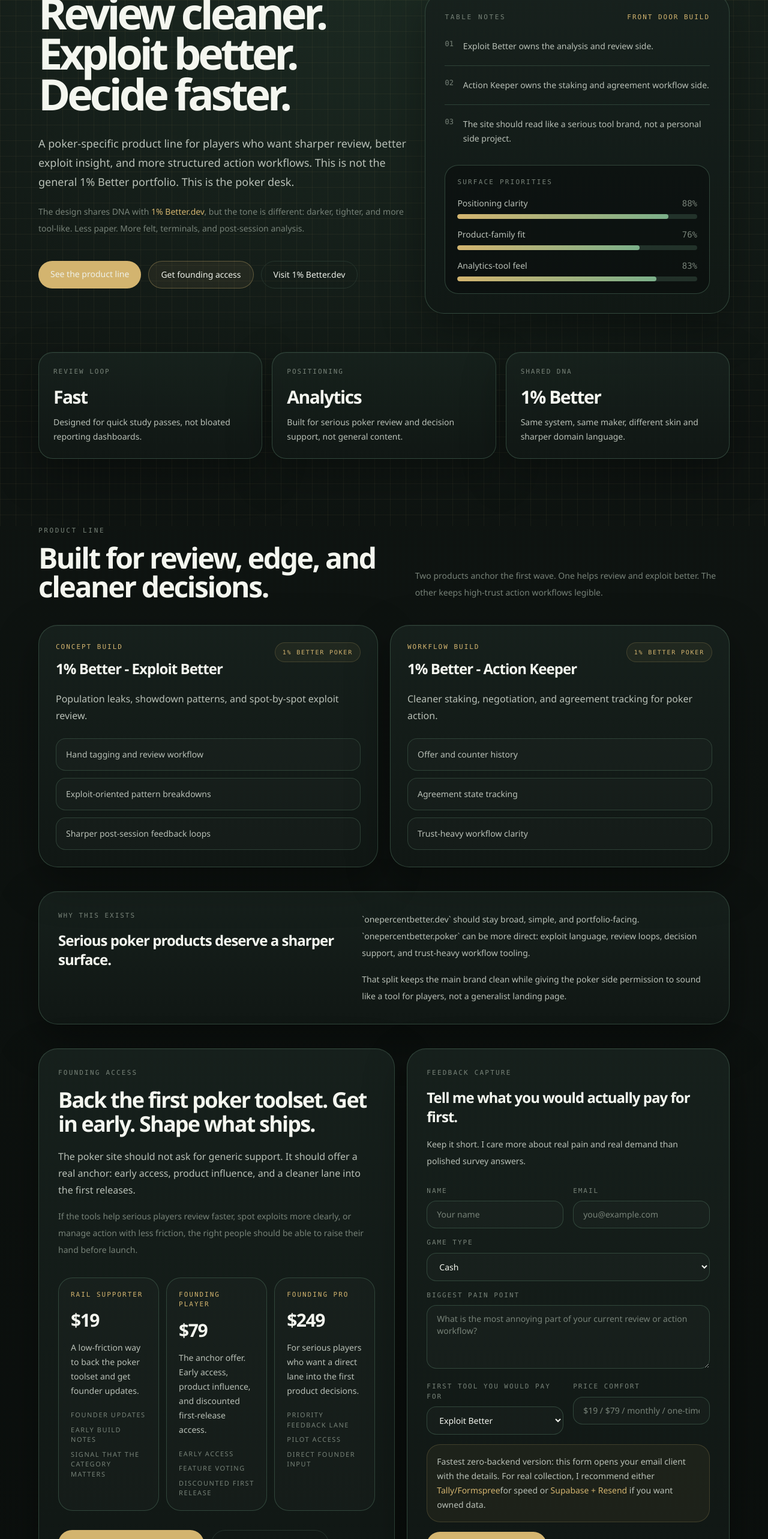
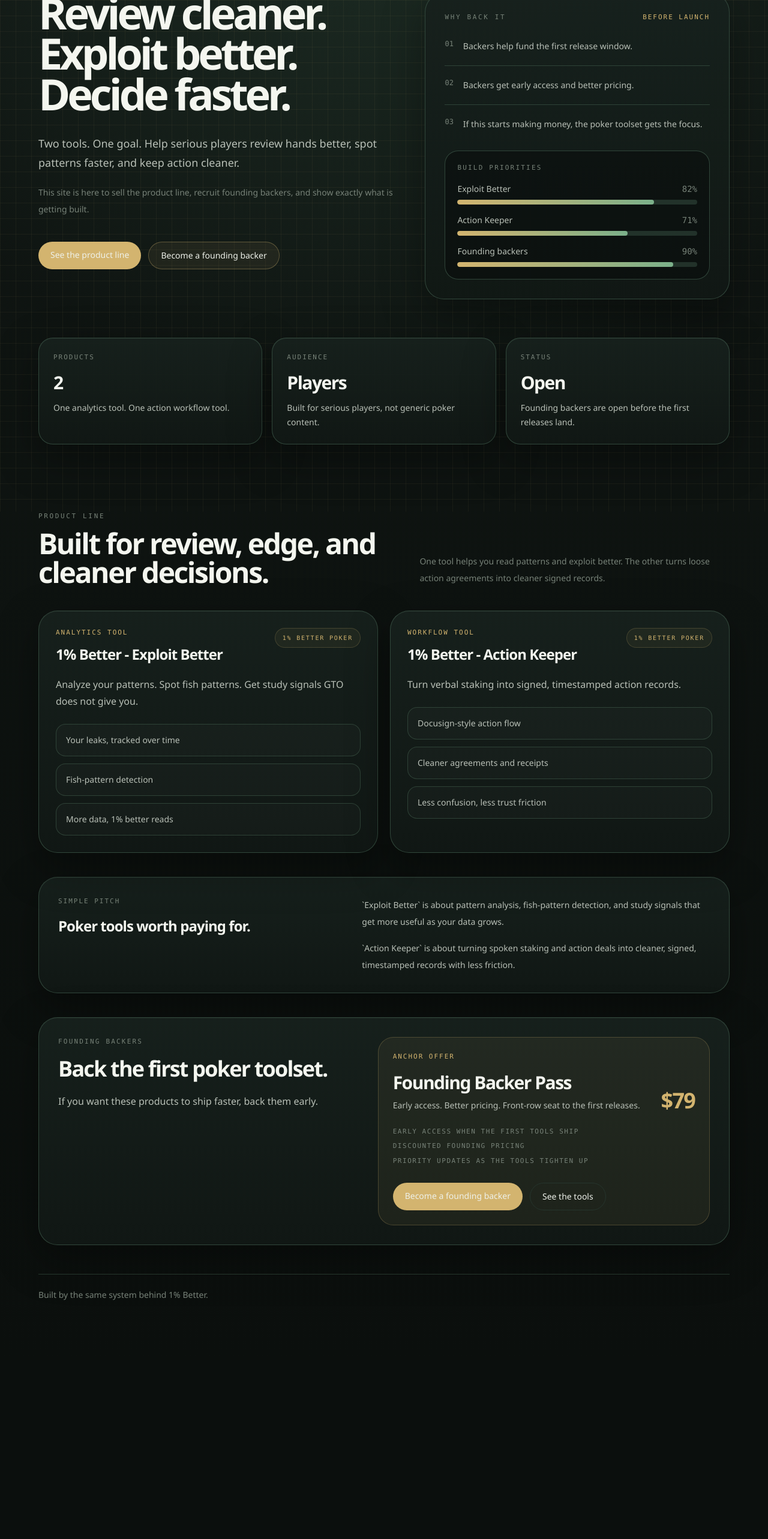
Before and after one commit to sukminc/one-percent-better-poker-site, a Next.js app in the folder frontend/: page / in a window 1280 px wide. Shown: the part 234-2800 px from the top of the page at 60% size. After the commit the page ends 2499 px from the top, so only its background shows below. Built offline with nearby package versions, Linux system fonts and the light colour scheme.

Commit message:
feat: simplify poker site positioning and backer pitch

```diff
--- a/frontend/app/page.tsx
+++ b/frontend/app/page.tsx
@@ -3,63 +3,48 @@
 const productCards = [
   {
     name: "1% Better - Exploit Better",
-    status: "Concept build",
-    hook: "Population leaks, showdown patterns, and spot-by-spot exploit review.",
+    status: "Analytics tool",
+    hook: "Analyze your patterns. Spot fish patterns. Get study signals GTO does not give you.",
     notes: [
-      "Hand tagging and review workflow",
-      "Exploit-oriented pattern breakdowns",
-      "Sharper post-session feedback loops",
+      "Your leaks, tracked over time",
+      "Fish-pattern detection",
+      "More data, 1% better reads",
     ],
   },
   {
     name: "1% Better - Action Keeper",
-    status: "Workflow build",
-    hook: "Cleaner staking, negotiation, and agreement tracking for poker action.",
+    status: "Workflow tool",
+    hook: "Turn verbal staking into signed, timestamped action records.",
     notes: [
-      "Offer and counter history",
-      "Agreement state tracking",
-      "Trust-heavy workflow clarity",
+      "Docusign-style action flow",
+      "Cleaner agreements and receipts",
+      "Less confusion, less trust friction",
     ],
   },
 ];
 
 const signals = [
   {
-    label: "Review loop",
-    value: "Fast",
-    body: "Designed for quick study passes, not bloated reporting dashboards.",
+    label: "Products",
+    value: "2",
+    body: "One analytics tool. One action workflow tool.",
   },
   {
-    label: "Positioning",
-    value: "Analytics",
-    body: "Built for serious poker review and decision support, not general content.",
+    label: "Audience",
+    value: "Players",
+    body: "Built for serious players, not generic poker content.",
   },
   {
-    label: "Shared DNA",
-    value: "1% Better",
-    body: "Same system, same maker, different skin and sharper domain language.",
+    label: "Status",
+    value: "Open",
+    body: "Founding backers are open before the first releases land.",
   },
 ];
 
-const foundingTiers = [
-  {
-    label: "Rail Supporter",
-    amount: "$19",
-    desc: "A low-friction way to back the poker toolset and get founder updates.",
-    perks: ["Founder updates", "Early build notes", "Signal that the category matters"],
-  },
-  {
-    label: "Founding Player",
-    amount: "$79",
-    desc: "The anchor offer. Early access, product influence, and discounted first-release access.",
-    perks: ["Early access", "Feature voting", "Discounted first release"],
-  },
-  {
-    label: "Founding Pro",
-    amount: "$249",
-    desc: "For serious players who want a direct lane into the first product decisions.",
-    perks: ["Priority feedback lane", "Pilot access", "Direct founder input"],
-  },
+const backingBenefits = [
+  "Early access when the first tools ship",
+  "Discounted founding pricing",
+  "Priority updates as the tools tighten up",
 ];
 
 export default function Home() {
@@ -70,7 +55,7 @@
           <div className="flex flex-col gap-5 border-b border-[rgba(57,82,68,0.6)] pb-8 sm:flex-row sm:items-center sm:justify-between">
             <div>
               <p className="text-[11px] font-mono uppercase tracking-[0.24em] text-[var(--color-muted)]">
-                Same system. Different table.
+                Poker analytics and workflow tools
               </p>
               <h1 className="mt-3 text-3xl font-semibold tracking-[-0.05em] sm:text-5xl">
                 OnePercentBetter.poker
@@ -78,7 +63,7 @@
             </div>
             <div className="chip-outline inline-flex w-fit items-center gap-3 rounded-full px-4 py-2 text-[11px] font-mono uppercase tracking-[0.2em] text-[var(--color-accent)]">
               <span className="h-2 w-2 rounded-full bg-[var(--color-accent)]" />
-              Poker analytics and decision tools
+              Founding backers open
             </div>
           </div>
 
@@ -93,15 +78,13 @@
               </p>
 
               <p className="mt-8 max-w-2xl text-lg leading-8 text-[var(--color-secondary)]">
-                A poker-specific product line for players who want sharper review,
-                better exploit insight, and more structured action workflows.
-                This is not the general 1% Better portfolio. This is the poker desk.
+                Two tools. One goal. Help serious players review hands better,
+                spot patterns faster, and keep action cleaner.
               </p>
 
               <p className="mt-5 max-w-2xl text-sm leading-7 text-[var(--color-muted)]">
-                The design shares DNA with <span className="text-[var(--color-accent)]">1% Better.dev</span>,
-                but the tone is different: darker, tighter, and more tool-like.
-                Less paper. More felt, terminals, and post-session analysis.
+                This site is here to sell the product line, recruit founding backers,
+                and show exactly what is getting built.
               </p>
 
               <div className="mt-10 flex flex-wrap gap-3 text-sm">
@@ -115,15 +98,7 @@
                   href="#funding"
                   className="rounded-full border border-[rgba(211,180,111,0.35)] bg-[rgba(211,180,111,0.08)] px-5 py-3 text-[var(--color-accent)] transition-colors hover:bg-[rgba(211,180,111,0.12)]"
                 >
-                  Get founding access
-                </a>
-                <a
-                  href="https://onepercentbetter.dev"
-                  target="_blank"
-                  rel="noopener noreferrer"
-                  className="rounded-full border border-[var(--color-border)] px-5 py-3 text-[var(--color-secondary)] transition-colors hover:border-[var(--color-border-hover)] hover:text-[#f4f6ef]"
-                >
-                  Visit 1% Better.dev
+                  Become a founding backer
                 </a>
               </div>
             </div>
@@ -131,18 +106,18 @@
             <div className="felt-panel rounded-[2rem] p-6 sm:p-8">
               <div className="flex items-center justify-between gap-3">
                 <p className="text-[11px] font-mono uppercase tracking-[0.24em] text-[var(--color-muted)]">
-                  Table notes
+                  Why back it
                 </p>
                 <p className="text-[11px] font-mono uppercase tracking-[0.18em] text-[var(--color-accent)]">
-                  Front door build
+                  Before launch
                 </p>
               </div>
 
               <div className="mt-7 space-y-5">
                 {[
-                  "Exploit Better owns the analysis and review side.",
-                  "Action Keeper owns the staking and agreement workflow side.",
-                  "The site should read like a serious tool brand, not a personal side project.",
+                  "Backers help fund the first release window.",
+                  "Backers get early access and better pricing.",
+                  "If this starts making money, the poker toolset gets the focus.",
                 ].map((item, index) => (
                   <div key={item} className="flex gap-4 border-t border-[rgba(57,82,68,0.7)] pt-5 first:border-t-0 first:pt-0">
                     <span className="text-xs font-mono text-[var(--color-muted)]">0{index + 1}</span>
@@ -153,13 +128,13 @@
 
               <div className="mt-8 rounded-[1.4rem] border border-[rgba(57,82,68,0.8)] bg-[rgba(8,11,10,0.45)] p-5">
                 <p className="text-[11px] font-mono uppercase tracking-[0.2em] text-[var(--color-muted)]">
-                  Surface priorities
+                  Build priorities
                 </p>
                 <div className="mt-4 space-y-4">
                   {[
-                    ["Positioning clarity", 88],
-                    ["Product-family fit", 76],
-                    ["Analytics-tool feel", 83],
+                    ["Exploit Better", 82],
+                    ["Action Keeper", 71],
+                    ["Founding backers", 90],
                   ].map(([label, width]) => (
                     <div key={label as string}>
                       <div className="flex items-center justify-between text-sm text-[var(--color-secondary)]">
@@ -206,8 +181,7 @@
               </h2>
             </div>
             <p className="max-w-xl text-sm leading-7 text-[var(--color-muted)]">
-              Two products anchor the first wave. One helps review and exploit better.
-              The other keeps high-trust action workflows legible.
+              One tool helps you read patterns and exploit better. The other turns loose action agreements into cleaner signed records.
             </p>
           </div>
 
@@ -247,200 +221,87 @@
             <div className="grid gap-8 lg:grid-cols-[0.9fr_1.1fr]">
               <div>
                 <p className="text-[11px] font-mono uppercase tracking-[0.18em] text-[var(--color-muted)]">
-                  Why this exists
+                  Simple pitch
                 </p>
                 <h3 className="mt-4 text-2xl font-semibold tracking-[-0.04em] text-[#f4f6ef]">
-                  Serious poker products deserve a sharper surface.
+                  Poker tools worth paying for.
                 </h3>
               </div>
               <div className="space-y-4 text-sm leading-7 text-[var(--color-secondary)]">
                 <p>
-                  `onepercentbetter.dev` should stay broad, simple, and portfolio-facing.
-                  `onepercentbetter.poker` can be more direct: exploit language, review
-                  loops, decision support, and trust-heavy workflow tooling.
+                  `Exploit Better` is about pattern analysis, fish-pattern detection,
+                  and study signals that get more useful as your data grows.
                 </p>
                 <p>
-                  That split keeps the main brand clean while giving the poker side
-                  permission to sound like a tool for players, not a generalist landing page.
+                  `Action Keeper` is about turning spoken staking and action deals
+                  into cleaner, signed, timestamped records with less friction.
                 </p>
               </div>
             </div>
           </div>
 
-          <div id="funding" className="mt-10 grid gap-5 lg:grid-cols-[1.05fr_0.95fr]">
-            <div className="felt-panel rounded-[2rem] p-7 sm:p-8">
+          <div id="funding" className="mt-10 felt-panel rounded-[2rem] p-7 sm:p-8">
+            <div className="grid gap-8 lg:grid-cols-[0.95fr_1.05fr]">
+              <div>
                 <p className="text-[11px] font-mono uppercase tracking-[0.2em] text-[var(--color-muted)]">
-                Founding access
+                  Founding backers
                 </p>
                 <h3 className="mt-4 text-3xl font-semibold tracking-[-0.05em] text-[#f4f6ef] sm:text-4xl">
-                Back the first poker toolset. Get in early. Shape what ships.
+                  Back the first poker toolset.
                 </h3>
-              <p className="mt-5 max-w-2xl text-base leading-7 text-[var(--color-secondary)]">
-                The poker site should not ask for generic support. It should offer
-                a real anchor: early access, product influence, and a cleaner lane
-                into the first releases.
+                <p className="mt-5 text-base leading-7 text-[var(--color-secondary)]">
+                  If you want these products to ship faster, back them early.
                 </p>
-              <p className="mt-4 text-sm leading-7 text-[var(--color-muted)]">
-                If the tools help serious players review faster, spot exploits more
-                clearly, or manage action with less friction, the right people should
-                be able to raise their hand before launch.
+              </div>
+
+              <div>
+                <div className="rounded-[1.6rem] border border-[rgba(211,180,111,0.24)] bg-[rgba(211,180,111,0.07)] p-6">
+                  <p className="text-[11px] font-mono uppercase tracking-[0.18em] text-[var(--color-accent)]">
+                    Anchor offer
                   </p>
+                  <div className="mt-4 flex flex-col gap-3 sm:flex-row sm:items-end sm:justify-between">
+                    <div>
+                      <p className="text-3xl font-semibold tracking-[-0.05em] text-[#f4f6ef]">
+                        Founding Backer Pass
+                      </p>
+                      <p className="mt-2 text-sm leading-6 text-[var(--color-secondary)]">
+                        Early access. Better pricing. Front-row seat to the first releases.
+                      </p>
+                    </div>
+                    <p className="text-4xl font-semibold tracking-[-0.05em] text-[var(--color-accent)]">
+                      $79
+                    </p>
+                  </div>
 
-              <div className="mt-8 grid gap-3 sm:grid-cols-3">
-                {foundingTiers.map((tier) => (
-                  <div key={tier.label} className="rounded-[1.5rem] border border-[rgba(57,82,68,0.8)] bg-[rgba(255,255,255,0.02)] p-5">
-                    <p className="text-[11px] font-mono uppercase tracking-[0.18em] text-[var(--color-accent)]">
-                      {tier.label}
-                    </p>
-                    <p className="mt-4 text-3xl font-semibold tracking-[-0.05em] text-[#f4f6ef]">
-                      {tier.amount}
-                    </p>
-                    <p className="mt-4 text-sm leading-6 text-[var(--color-secondary)]">
-                      {tier.desc}
-                    </p>
-                    <div className="mt-5 space-y-2">
-                      {tier.perks.map((perk) => (
-                        <p key={perk} className="text-[11px] uppercase tracking-[0.14em] text-[var(--color-muted)]">
-                          {perk}
+                  <div className="mt-6 grid gap-2">
+                    {backingBenefits.map((benefit) => (
+                      <p key={benefit} className="text-[11px] font-mono uppercase tracking-[0.14em] text-[var(--color-muted)]">
+                        {benefit}
                       </p>
                     ))}
                   </div>
-                  </div>
-                ))}
-              </div>
 
-              <div className="mt-8 flex flex-wrap gap-3">
-                <Link
-                  href="#feedback"
+                  <div className="mt-7 flex flex-wrap gap-3">
+                    <a
+                      href="mailto:chris.yoon@outlook.com?subject=Founding%20Backer%20Pass%20for%20OnePercentBetter.poker&body=Name%3A%0AEmail%3A%0AI%20want%20to%20back%20the%20first%20poker%20toolset.%0A"
                       className="rounded-full bg-[var(--color-accent)] px-5 py-3 text-sm font-medium text-[#0b0f0d] transition-transform hover:-translate-y-0.5"
                     >
-                  Tell me your biggest pain point
-                </Link>
-                <a
-                  href="mailto:chris.yoon@outlook.com?subject=Founding%20Access%20for%20OnePercentBetter.poker&body=Name%3A%0AEmail%3A%0AGame%20type%3A%0ABiggest%20pain%20point%3A%0AWhich%20tool%20would%20you%20pay%20for%20first%3F%0ABudget%20or%20price%20range%3A%0A"
+                      Become a founding backer
+                    </a>
+                    <Link
+                      href="#products"
                       className="rounded-full border border-[var(--color-border)] px-5 py-3 text-sm text-[var(--color-secondary)] transition-colors hover:border-[var(--color-border-hover)] hover:text-[#f4f6ef]"
                     >
-                  Email founding interest
-                </a>
+                      See the tools
+                    </Link>
                   </div>
                 </div>
-
-            <div id="feedback" className="felt-panel rounded-[2rem] p-7 sm:p-8">
-              <p className="text-[11px] font-mono uppercase tracking-[0.2em] text-[var(--color-muted)]">
-                Feedback capture
-              </p>
-              <h3 className="mt-4 text-2xl font-semibold tracking-[-0.04em] text-[#f4f6ef]">
-                Tell me what you would actually pay for first.
-              </h3>
-              <p className="mt-4 text-sm leading-7 text-[var(--color-secondary)]">
-                Keep it short. I care more about real pain and real demand than polished survey answers.
-              </p>
-
-              <form
-                action="mailto:chris.yoon@outlook.com"
-                method="post"
-                encType="text/plain"
-                className="mt-7 space-y-4"
-              >
-                <div className="grid gap-4 sm:grid-cols-2">
-                  <label className="block">
-                    <span className="mb-2 block text-[11px] font-mono uppercase tracking-[0.18em] text-[var(--color-muted)]">
-                      Name
-                    </span>
-                    <input
-                      name="name"
-                      type="text"
-                      placeholder="Your name"
-                      className="w-full rounded-2xl border border-[rgba(57,82,68,0.8)] bg-[rgba(255,255,255,0.02)] px-4 py-3 text-sm text-[#f4f6ef] outline-none transition-colors placeholder:text-[var(--color-muted)] focus:border-[var(--color-accent)]"
-                    />
-                  </label>
-                  <label className="block">
-                    <span className="mb-2 block text-[11px] font-mono uppercase tracking-[0.18em] text-[var(--color-muted)]">
-                      Email
-                    </span>
-                    <input
-                      name="email"
-                      type="email"
-                      placeholder="you@example.com"
-                      className="w-full rounded-2xl border border-[rgba(57,82,68,0.8)] bg-[rgba(255,255,255,0.02)] px-4 py-3 text-sm text-[#f4f6ef] outline-none transition-colors placeholder:text-[var(--color-muted)] focus:border-[var(--color-accent)]"
-                    />
-                  </label>
               </div>
-
-                <label className="block">
-                  <span className="mb-2 block text-[11px] font-mono uppercase tracking-[0.18em] text-[var(--color-muted)]">
-                    Game type
-                  </span>
-                  <select
-                    name="game_type"
-                    className="w-full rounded-2xl border border-[rgba(57,82,68,0.8)] bg-[rgba(255,255,255,0.02)] px-4 py-3 text-sm text-[#f4f6ef] outline-none transition-colors focus:border-[var(--color-accent)]"
-                  >
-                    <option className="bg-[#101613]">Cash</option>
-                    <option className="bg-[#101613]">MTT</option>
-                    <option className="bg-[#101613]">Study / Solver-heavy</option>
-                    <option className="bg-[#101613]">Staking / Backing</option>
-                    <option className="bg-[#101613]">Mixed</option>
-                  </select>
-                </label>
-
-                <label className="block">
-                  <span className="mb-2 block text-[11px] font-mono uppercase tracking-[0.18em] text-[var(--color-muted)]">
-                    Biggest pain point
-                  </span>
-                  <textarea
-                    name="pain_point"
-                    rows={4}
-                    placeholder="What is the most annoying part of your current review or action workflow?"
-                    className="w-full rounded-2xl border border-[rgba(57,82,68,0.8)] bg-[rgba(255,255,255,0.02)] px-4 py-3 text-sm text-[#f4f6ef] outline-none transition-colors placeholder:text-[var(--color-muted)] focus:border-[var(--color-accent)]"
-                  />
-                </label>
-
-                <div className="grid gap-4 sm:grid-cols-2">
-                  <label className="block">
-                    <span className="mb-2 block text-[11px] font-mono uppercase tracking-[0.18em] text-[var(--color-muted)]">
-                      First tool you would pay for
-                    </span>
-                    <select
-                      name="tool_interest"
-                      className="w-full rounded-2xl border border-[rgba(57,82,68,0.8)] bg-[rgba(255,255,255,0.02)] px-4 py-3 text-sm text-[#f4f6ef] outline-none transition-colors focus:border-[var(--color-accent)]"
-                    >
-                      <option className="bg-[#101613]">Exploit Better</option>
-                      <option className="bg-[#101613]">Action Keeper</option>
-                      <option className="bg-[#101613]">Both</option>
-                      <option className="bg-[#101613]">Not sure yet</option>
-                    </select>
-                  </label>
-                  <label className="block">
-                    <span className="mb-2 block text-[11px] font-mono uppercase tracking-[0.18em] text-[var(--color-muted)]">
-                      Price comfort
-                    </span>
-                    <input
-                      name="price_range"
-                      type="text"
-                      placeholder="$19 / $79 / monthly / one-time"
-                      className="w-full rounded-2xl border border-[rgba(57,82,68,0.8)] bg-[rgba(255,255,255,0.02)] px-4 py-3 text-sm text-[#f4f6ef] outline-none transition-colors placeholder:text-[var(--color-muted)] focus:border-[var(--color-accent)]"
-                    />
-                  </label>
-                </div>
-
-                <div className="rounded-[1.4rem] border border-[rgba(211,180,111,0.2)] bg-[rgba(211,180,111,0.06)] px-4 py-4 text-sm leading-6 text-[var(--color-secondary)]">
-                  Fastest zero-backend version: this form opens your email client with the details.
-                  For real collection, I recommend either <span className="text-[var(--color-accent)]">Tally/Formspree</span>
-                  for speed or <span className="text-[var(--color-accent)]">Supabase + Resend</span> if you want owned data.
-                </div>
-
-                <button
-                  type="submit"
-                  className="rounded-full bg-[var(--color-accent)] px-5 py-3 text-sm font-medium text-[#0b0f0d] transition-transform hover:-translate-y-0.5"
-                >
-                  Send founding feedback
-                </button>
-              </form>
             </div>
           </div>
 
           <footer className="mt-12 border-t border-[rgba(57,82,68,0.6)] pt-6 text-sm text-[var(--color-muted)]">
-            Built inside the same 1% Better system. Different audience. Different table.
+            Built by the same system behind 1% Better.
           </footer>
         </div>
       </section>
```
Lines whose indentation alone changed are shown as unchanged.
